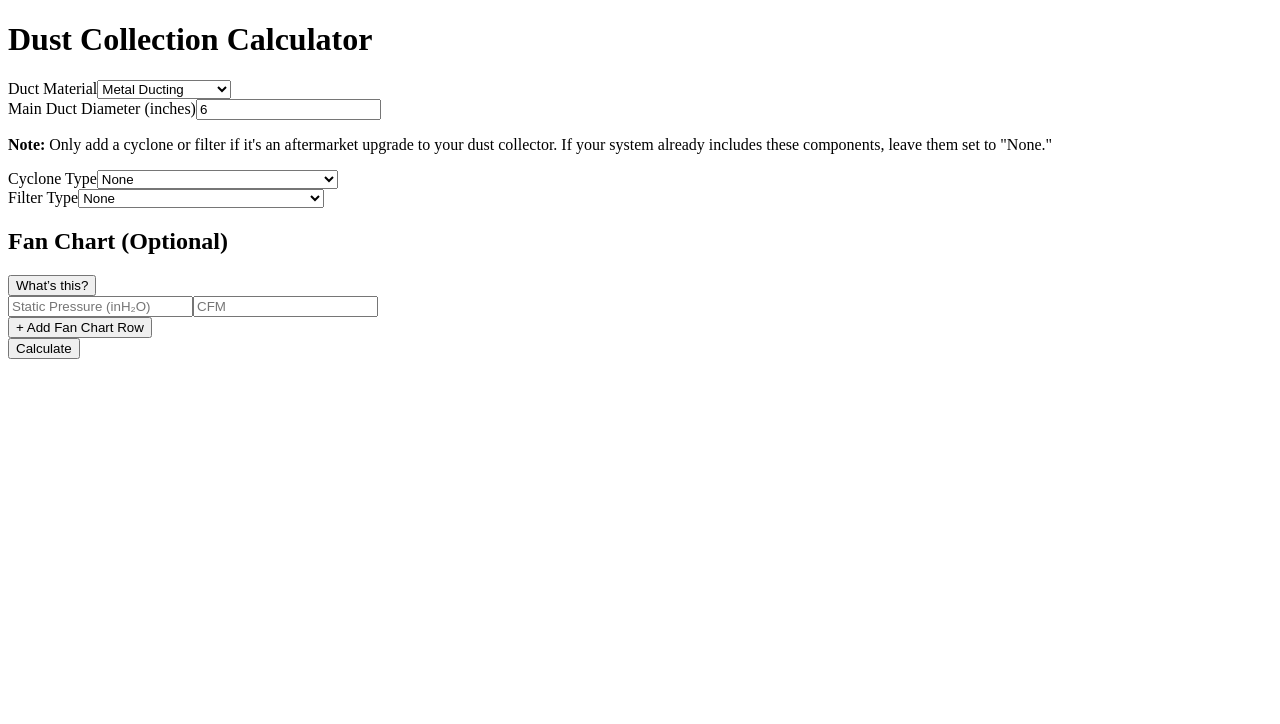
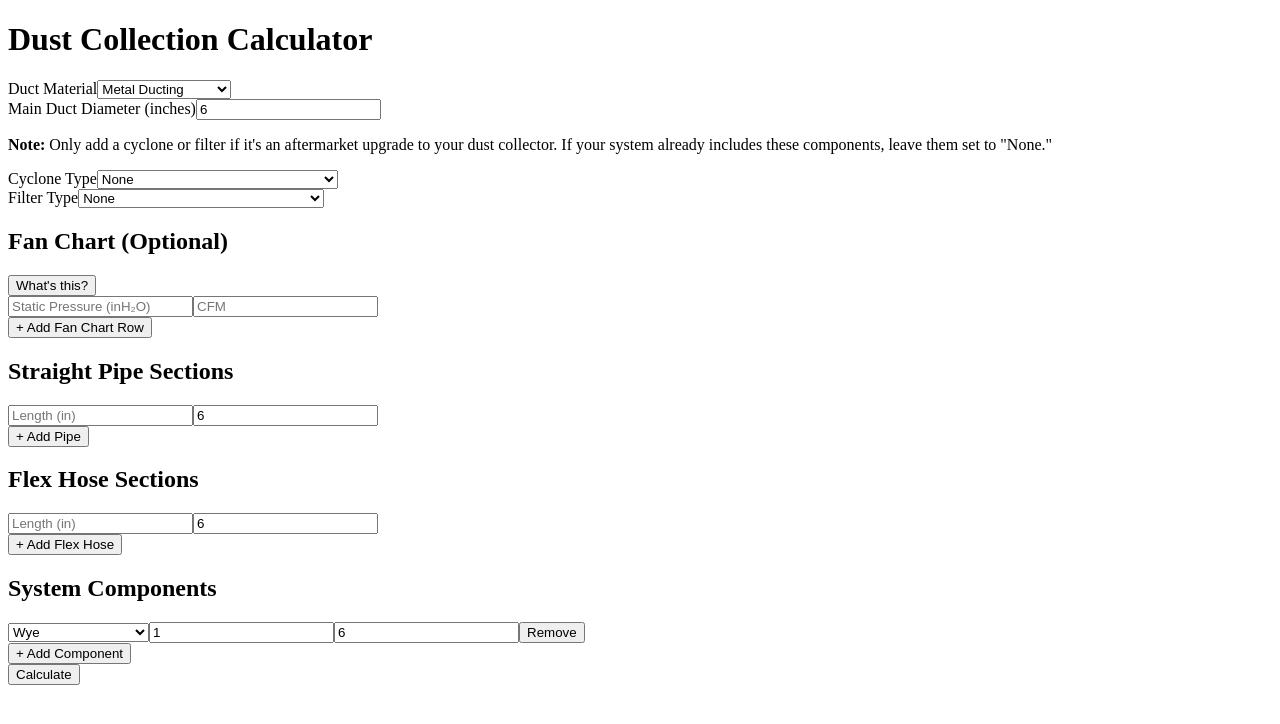
Before and after one commit to jfantin75/dust-calc-full2, a Next.js app: page / in a window 1280 px wide. Shown: the top 724 px of the page. Built offline with nearby package versions, Linux system fonts and the light colour scheme.

Commit message:
Update DustCollectionCalculator.js

```diff
--- a/components/DustCollectionCalculator.js
+++ b/components/DustCollectionCalculator.js
@@ -21,7 +21,7 @@ const DustCollectionCalculator = () => {
   const [cyclone, setCyclone] = useState('none');
   const [filter, setFilter] = useState('none');
   const [fanChart, setFanChart] = useState([{ sp: '', cfm: '' }]);
-  const [showFanChartHelp, setShowFanChartHelp] = useState(false);
+  const [showFanHelp, setShowFanHelp] = useState(false);
   const [result, setResult] = useState(null);
 
   const handleComponentChange = (index, field, value) => {
@@ -30,73 +30,49 @@ const DustCollectionCalculator = () => {
     setComponents(updated);
   };
 
-  const addComponent = () => {
-    setComponents([...components, { ...initialState.component }]);
-  };
-
-  const removeComponent = (index) => {
-    const updated = components.filter((_, i) => i !== index);
-    setComponents(updated);
-  };
+  const addComponent = () => setComponents([...components, { ...initialState.component }]);
+  const removeComponent = (i) => setComponents(components.filter((_, idx) => idx !== i));
 
   const handlePipeChange = (index, field, value) => {
     const updated = [...pipes];
     updated[index][field] = value;
     setPipes(updated);
   };
-
-  const addPipe = () => {
-    setPipes([...pipes, { length: '', diameter: '6' }]);
-  };
+  const addPipe = () => setPipes([...pipes, { length: '', diameter: '6' }]);
 
   const handleFlexHoseChange = (index, field, value) => {
     const updated = [...flexHoses];
     updated[index][field] = value;
     setFlexHoses(updated);
   };
-
-  const addFlexHose = () => {
-    setFlexHoses([...flexHoses, { length: '', diameter: '6' }]);
-  };
+  const addFlexHose = () => setFlexHoses([...flexHoses, { length: '', diameter: '6' }]);
 
   const handleFanChartChange = (index, field, value) => {
     const updated = [...fanChart];
     updated[index][field] = value;
     setFanChart(updated);
   };
-
-  const addFanChartRow = () => {
-    setFanChart([...fanChart, { sp: '', cfm: '' }]);
-  };
+  const addFanRow = () => setFanChart([...fanChart, { sp: '', cfm: '' }]);
 
   const handleCalculate = () => {
-    const sp = calculateTotalStaticPressure({
-      pipeSections: pipes,
-      flexHoseSections: flexHoses,
-      components,
-      materialType: material,
-      cyclone,
-      filter
-    });
+    const sp = calculateTotalStaticPressure(components, material, diameter, pipes, flexHoses) + cycloneOptions[cyclone] + filterOptions[filter];
+    const fanPoints = fanChart
+      .map((pt) => ({ sp: parseFloat(pt.sp), cfm: parseFloat(pt.cfm) }))
+      .filter((pt) => !isNaN(pt.sp) && !isNaN(pt.cfm))
+      .sort((a, b) => a.sp - b.sp);
 
     let cfm;
-    if (fanChart.some(row => row.sp && row.cfm)) {
-      // Interpolate based on user input chart
-      const sorted = [...fanChart].map(row => ({ sp: +row.sp, cfm: +row.cfm }))
-        .filter(row => !isNaN(row.sp) && !isNaN(row.cfm))
-        .sort((a, b) => a.sp - b.sp);
-      for (let i = 0; i < sorted.length - 1; i++) {
-        const a = sorted[i];
-        const b = sorted[i + 1];
-        if (sp >= a.sp && sp <= b.sp) {
-          const slope = (b.cfm - a.cfm) / (b.sp - a.sp);
-          cfm = a.cfm + slope * (sp - a.sp);
-          break;
-        }
+    if (fanPoints.length >= 2) {
+      const lower = fanPoints.find((pt, i) => pt.sp <= sp && fanPoints[i + 1]?.sp >= sp);
+      const upper = fanPoints.find((pt) => pt.sp >= sp);
+      if (lower && upper && lower !== upper) {
+        const slope = (upper.cfm - lower.cfm) / (upper.sp - lower.sp);
+        cfm = lower.cfm + slope * (sp - lower.sp);
+      } else {
+        cfm = upper?.cfm || fanPoints[fanPoints.length - 1].cfm;
       }
-      if (!cfm && sorted.length) cfm = sorted[sorted.length - 1].cfm;
     } else {
-      cfm = calculateFinalCFM(sp, diameter);
+      cfm = calculateFinalCFM(sp);
     }
 
     const velocity = getVelocity(cfm, diameter);
@@ -110,43 +86,26 @@ const DustCollectionCalculator = () => {
       <div className="grid grid-cols-1 sm:grid-cols-2 gap-4 mb-6">
         <div>
           <label className="font-semibold">Duct Material</label>
-          <select
-            className="w-full p-2 border rounded"
-            value={material}
-            onChange={(e) => setMaterial(e.target.value)}
-          >
+          <select className="w-full p-2 border rounded" value={material} onChange={(e) => setMaterial(e.target.value)}>
             {Object.keys(materialTypes).map((key) => (
-              <option key={key} value={key}>
-                {materialTypes[key].label}
-              </option>
+              <option key={key} value={key}>{materialTypes[key].label}</option>
             ))}
           </select>
         </div>
         <div>
           <label className="font-semibold">Main Duct Diameter (inches)</label>
-          <input
-            type="number"
-            className="w-full p-2 border rounded"
-            value={diameter}
-            onChange={(e) => setDiameter(e.target.value)}
-          />
+          <input type="number" className="w-full p-2 border rounded" value={diameter} onChange={(e) => setDiameter(e.target.value)} />
         </div>
       </div>
 
       <div className="bg-yellow-100 border-l-4 border-yellow-500 text-yellow-700 p-4 mb-6">
-        <p>
-          <strong>Note:</strong> Only add a cyclone or filter if it's an aftermarket upgrade to your dust collector. If your system already includes these components, leave them set to "None."
-        </p>
+        <p><strong>Note:</strong> Only add a cyclone or filter if it's an aftermarket upgrade to your dust collector. If your system already includes these components, leave them set to "None."</p>
       </div>
 
       <div className="grid grid-cols-1 sm:grid-cols-2 gap-4 mb-6">
         <div>
           <label className="font-semibold">Cyclone Type</label>
-          <select
-            className="w-full p-2 border rounded"
-            value={cyclone}
-            onChange={(e) => setCyclone(e.target.value)}
-          >
+          <select className="w-full p-2 border rounded" value={cyclone} onChange={(e) => setCyclone(e.target.value)}>
             <option value="none">None</option>
             <option value="basic">Basic Cyclone (1.50 inH₂O)</option>
             <option value="highEfficiency">High-Efficiency Cyclone (0.75 inH₂O)</option>
@@ -154,11 +113,7 @@ const DustCollectionCalculator = () => {
         </div>
         <div>
           <label className="font-semibold">Filter Type</label>
-          <select
-            className="w-full p-2 border rounded"
-            value={filter}
-            onChange={(e) => setFilter(e.target.value)}
-          >
+          <select className="w-full p-2 border rounded" value={filter} onChange={(e) => setFilter(e.target.value)}>
             <option value="none">None</option>
             <option value="standard">Standard Cartridge Filter (0.50 inH₂O)</option>
             <option value="hepa">HEPA Filter (2.00 inH₂O)</option>
@@ -167,48 +122,67 @@ const DustCollectionCalculator = () => {
       </div>
 
       <h2 className="text-xl font-semibold mb-2">Fan Chart (Optional)</h2>
-      <button
-        className="text-blue-600 underline text-sm mb-2"
-        onClick={() => setShowFanChartHelp(!showFanChartHelp)}
-      >
-        {showFanChartHelp ? 'Hide explanation' : 'What’s this?'}
-      </button>
-      {showFanChartHelp && (
-        <div className="p-4 bg-yellow-50 border-l-4 border-yellow-500 text-sm text-yellow-800 mb-4 rounded">
-          <p><strong>Fan Chart Input:</strong> Add your dust collector's fan chart (Static Pressure & CFM pairs) for more accurate results.</p>
-          <p>This data tells the calculator how your dust collector behaves at different pressures, which helps calculate airflow more precisely.</p>
-          <p>If you leave it blank, a generic estimate will be used instead.</p>
+      <button onClick={() => setShowFanHelp(!showFanHelp)} className="text-blue-600 underline mb-2">{showFanHelp ? 'Hide explanation' : "What's this?"}</button>
+      {showFanHelp && (
+        <div className="mb-4 text-sm text-gray-700">
+          <p>This allows you to input your dust collector's fan performance chart as a list of static pressure (inH₂O) and corresponding CFM values. If provided, the calculator will interpolate between these values for more accurate results. If left blank, the tool will use a generic fan curve.</p>
         </div>
       )}
       {fanChart.map((row, i) => (
-        <div key={i} className="grid grid-cols-2 sm:grid-cols-4 gap-4 mb-2">
+        <div key={i} className="grid grid-cols-2 gap-2 mb-2">
           <input
             type="number"
-            className="p-2 border rounded"
             placeholder="Static Pressure (inH₂O)"
             value={row.sp}
             onChange={(e) => handleFanChartChange(i, 'sp', e.target.value)}
+            className="p-2 border rounded"
           />
           <input
             type="number"
-            className="p-2 border rounded"
             placeholder="CFM"
             value={row.cfm}
             onChange={(e) => handleFanChartChange(i, 'cfm', e.target.value)}
+            className="p-2 border rounded"
           />
         </div>
       ))}
-      <button onClick={addFanChartRow} className="bg-blue-600 text-white px-4 py-2 rounded mb-6">
-        + Add Fan Chart Row
-      </button>
+      <button onClick={addFanRow} className="bg-blue-600 text-white px-4 py-2 rounded mb-6">+ Add Fan Chart Row</button>
+
+      <h2 className="text-xl font-semibold mb-2">Straight Pipe Sections</h2>
+      {pipes.map((pipe, i) => (
+        <div key={i} className="grid grid-cols-2 sm:grid-cols-5 gap-4 mb-4">
+          <input type="number" className="p-2 border rounded" value={pipe.length} onChange={(e) => handlePipeChange(i, 'length', e.target.value)} placeholder="Length (in)" />
+          <input type="number" className="p-2 border rounded" value={pipe.diameter} onChange={(e) => handlePipeChange(i, 'diameter', e.target.value)} placeholder="Diameter (in)" />
+        </div>
+      ))}
+      <button onClick={addPipe} className="bg-blue-600 text-white px-4 py-2 rounded mb-6">+ Add Pipe</button>
+
+      <h2 className="text-xl font-semibold mb-2">Flex Hose Sections</h2>
+      {flexHoses.map((hose, i) => (
+        <div key={i} className="grid grid-cols-2 sm:grid-cols-5 gap-4 mb-4">
+          <input type="number" className="p-2 border rounded" value={hose.length} onChange={(e) => handleFlexHoseChange(i, 'length', e.target.value)} placeholder="Length (in)" />
+          <input type="number" className="p-2 border rounded" value={hose.diameter} onChange={(e) => handleFlexHoseChange(i, 'diameter', e.target.value)} placeholder="Diameter (in)" />
+        </div>
+      ))}
+      <button onClick={addFlexHose} className="bg-blue-600 text-white px-4 py-2 rounded mb-6">+ Add Flex Hose</button>
+
+      <h2 className="text-xl font-semibold mb-2">System Components</h2>
+      {components.map((comp, i) => (
+        <div key={i} className="grid grid-cols-1 sm:grid-cols-5 gap-4 mb-4 items-end">
+          <select className="p-2 border rounded" value={comp.type} onChange={(e) => handleComponentChange(i, 'type', e.target.value)}>
+            {Object.keys(componentOptions).map((key) => (
+              <option key={key} value={key}>{componentOptions[key].label}</option>
+            ))}
+          </select>
+          <input type="number" className="p-2 border rounded" value={comp.quantity} onChange={(e) => handleComponentChange(i, 'quantity', e.target.value)} placeholder="Qty" />
+          <input type="number" className="p-2 border rounded" value={comp.diameter || ''} onChange={(e) => handleComponentChange(i, 'diameter', e.target.value)} placeholder="Diameter (in)" />
+          <button onClick={() => removeComponent(i)} className="bg-red-500 text-white px-3 py-2 rounded">Remove</button>
+        </div>
+      ))}
+      <button onClick={addComponent} className="bg-blue-600 text-white px-4 py-2 rounded mb-6">+ Add Component</button>
 
       <div>
-        <button
-          onClick={handleCalculate}
-          className="bg-green-600 text-white px-6 py-2 rounded"
-        >
-          Calculate
-        </button>
+        <button onClick={handleCalculate} className="bg-green-600 text-white px-6 py-2 rounded">Calculate</button>
       </div>
 
       {result && (
```
